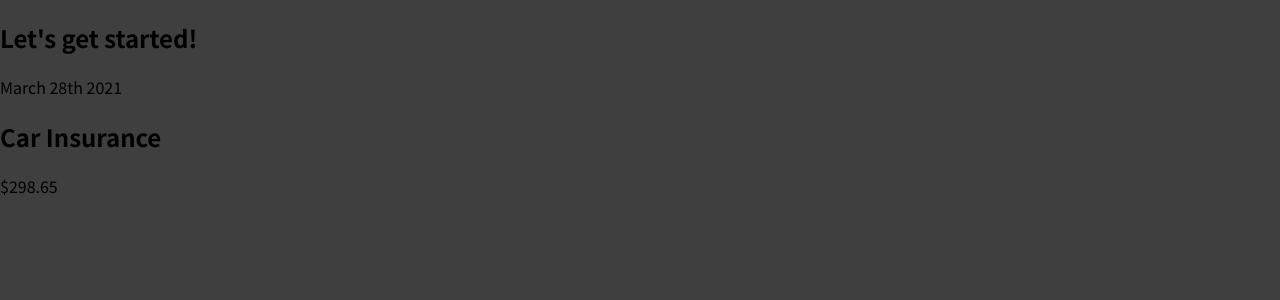
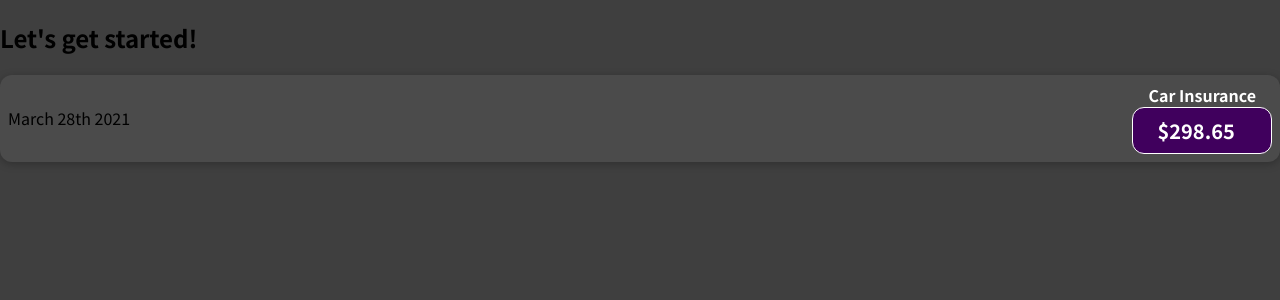
Before and after one commit to CTMarius/react-udemy-tutorial, a JavaScript app: page / in a window 1280 px wide. Shown: the top 300 px of the page. Built offline with nearby package versions, Linux system fonts and the light colour scheme.

Commit message:
added css

```diff
--- /dev/null
+++ b/src/components/ExpenseItems.css
@@ -0,0 +1,56 @@
+.expense-item {
+    display: flex;
+    justify-content: space-between;
+    align-items: center;
+    box-shadow: 0 2px 8px rgba(0, 0, 0, 0.25);
+    padding: 0.5rem;
+    margin: 1rem 0;
+    border-radius: 12px;
+    background-color: #4b4b4b;
+}
+
+.expense-item__description {
+    display: flex;
+    flex-direction: column;
+    gap: 1rem;
+    align-items: flex-end;
+    flex-flow: column-reverse;
+    justify-content: flex-start;
+    flex: 1;
+}
+
+.expense-item h2 {
+    color: #3a3a3a;
+    font-size: 1rem;
+    flex: 1;
+    margin: 0 1rem;
+    color: white;
+}
+
+.expense-item__price {
+    font-size: 1rem;
+    font-weight: bold;
+    color: white;
+    background-color: #40005d;
+    border: 1px solid white;
+    padding: 0.5rem;
+    border-radius: 12px;
+}
+
+@media (min-width: 580px) {
+    .expense-item__description {
+        flex-direction: row;
+        align-items: center;
+        justify-content: flex-start;
+        flex: 1;
+    }
+
+    .expense-item__description h2 {
+        font-size: 1.25rem;
+    }
+
+    .expense-item__price {
+        font-size: 1.25rem;
+        padding: 0.5rem 1.5rem;
+    }
+}
--- a/src/components/ExpenseItems.js
+++ b/src/components/ExpenseItems.js
@@ -1,10 +1,12 @@
+import "./ExpenseItems.css";
+
 export default function ExpenseItems() {
   return (
-    <div>
+    <div className="expense-item">
       <div>March 28th 2021</div>
-      <div>
+      <div className="expense-items__description">
         <h2>Car Insurance</h2>
-        <div>$298.65</div>
+        <div className="expense-item__price">$298.65</div>
       </div>
     </div>
   );
```
Also changed, not shown: src/index.js (+4 -4 lines).
